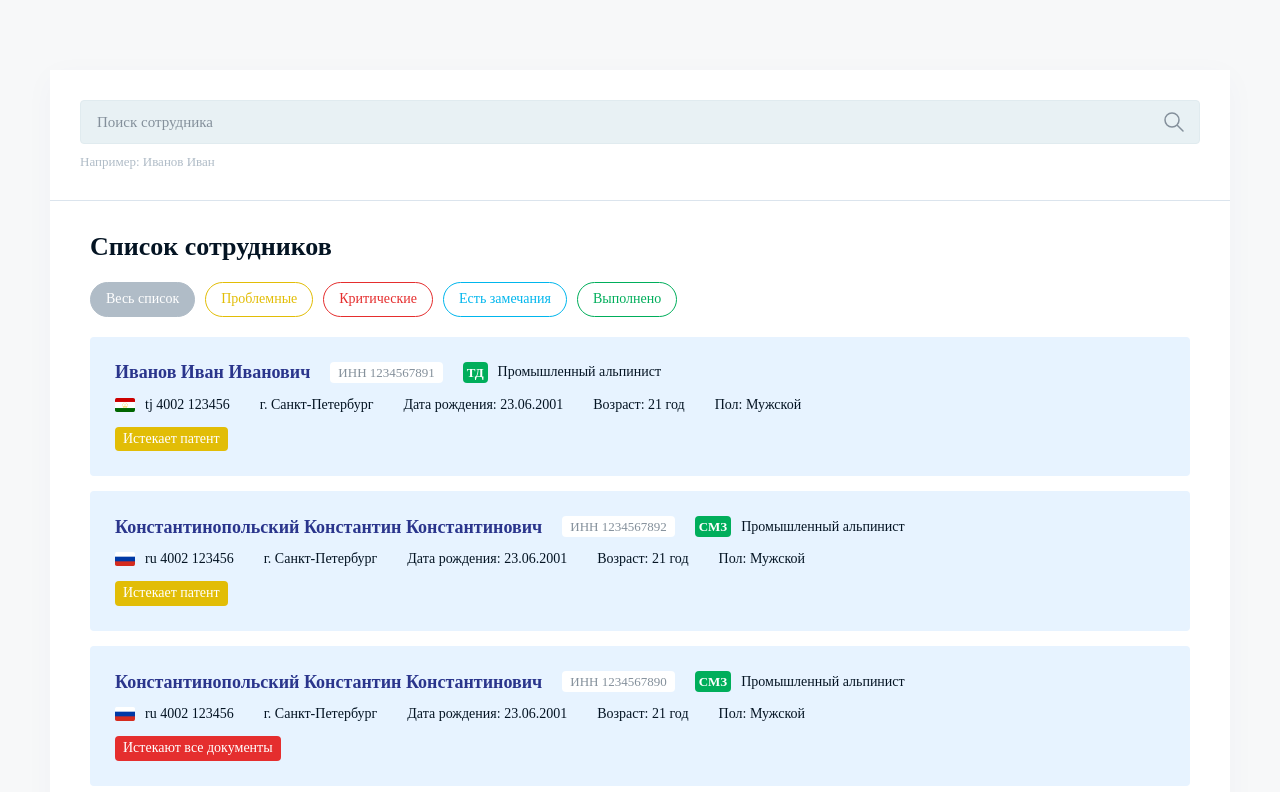
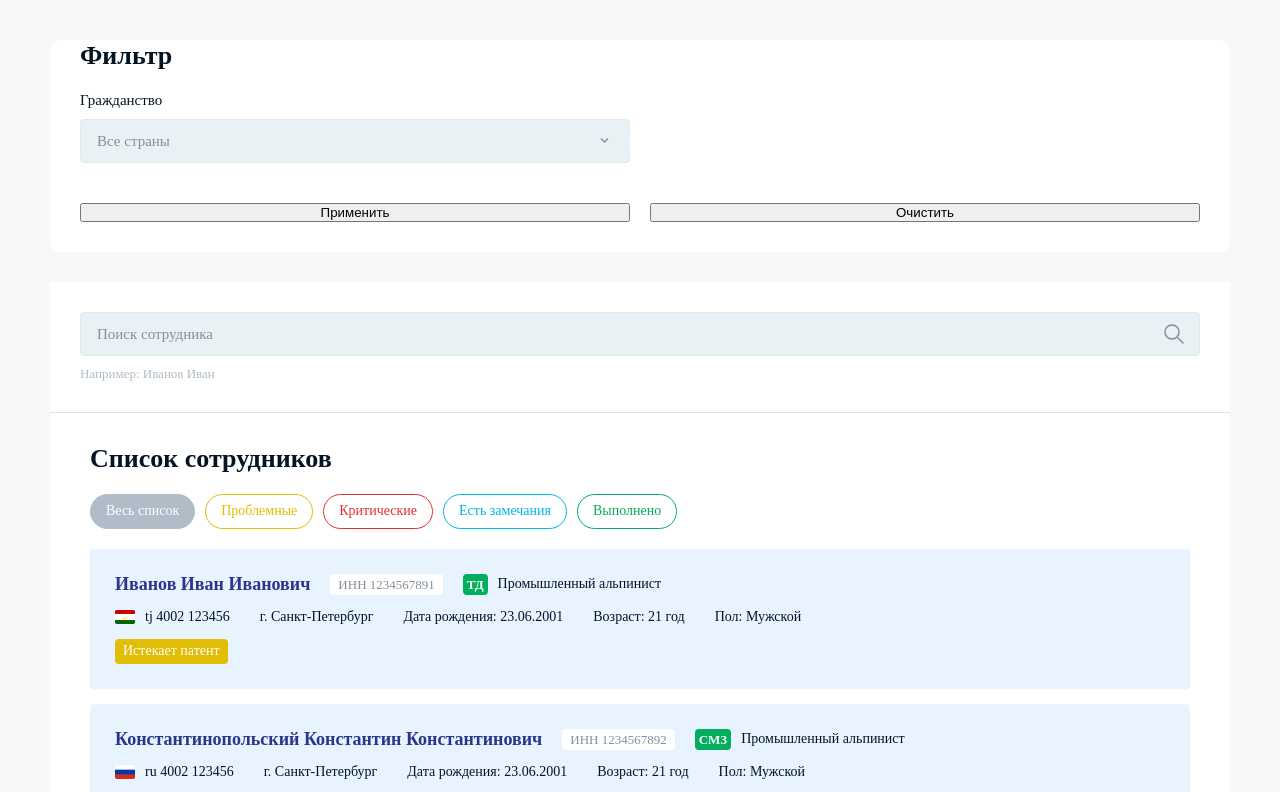
Before and after one commit to Juris-Berkulis/employees, a Vue app: page / in a window 1280 px wide. Shown: the top 792 px of the page. Built offline with nearby package versions, Linux system fonts and the light colour scheme.

Commit message:
1. Add filtering of employees by citizenship; 2. Add styles for some filters.

```diff
--- a/src/assets/styles/_base.scss
+++ b/src/assets/styles/_base.scss
@@ -18,7 +18,7 @@
 }
 
 .input {
-  outline: none;
+  border: none;
 
   &:focus {
     outline: none;
@@ -28,3 +28,12 @@
     color: currentColor;
   }
 }
+
+.select {
+  appearance: none;
+
+  &:focus {
+    border: none;
+    outline: none;
+  }
+}
--- a/src/assets/styles/_variables.scss
+++ b/src/assets/styles/_variables.scss
@@ -11,4 +11,7 @@ $sp-l: 1920px;
     --dark_grey: #84909b;
     --line: #dbe4ed;
     --white: #ffffff;
+
+    //* box-shadow:
+    --bsh: 0px 7px 30px 0px rgba(42, 53, 140, 0.03);
 }
--- a/src/components/EmployeesList.vue
+++ b/src/components/EmployeesList.vue
@@ -5,6 +5,11 @@ import EmployeesListItem from '@/components/EmployeesListItem.vue';
 import { employees, type Employee } from '@/data/employees';
 import { useFilterStaffTagStore } from '@/stores/filterStaffTag';
 import { useSearchEmployeesStore } from '@/stores/searchEmployees';
+import { useFilterCountryStore } from '@/stores/filterCountry';
+
+const {
+    filterCountry,
+} = storeToRefs(useFilterCountryStore());
 
 const {
     searchValue,
@@ -17,9 +22,14 @@ const {
     isFilterStaffTagEnabled,
 } = storeToRefs(filterStaffTagStore);
 
+const employeesListWithFilteredCountry: ComputedRef<Employee[]> = computed(() => {
+    if (filterCountry.value) return employees.filter((employee) => employee.country.id === filterCountry.value)
+    else return employees
+});
+
 const employeesListWithFilteredStaffTag: ComputedRef<Employee[]> = computed(() => {
-    if (!isFilterStaffTagEnabled.value) return employees
-    else return employees.filter((employee) => filterStaffTag.value[employee.status.tag.id])
+    if (!isFilterStaffTagEnabled.value) return employeesListWithFilteredCountry.value
+    else return employeesListWithFilteredCountry.value.filter((employee) => filterStaffTag.value[employee.status.tag.id])
 });
 
 const employeesListWithSearch: ComputedRef<Employee[]> = computed(() => {
--- /dev/null
+++ b/src/components/FilterAside.vue
@@ -0,0 +1,68 @@
+<script setup lang="ts">
+import { storeToRefs } from 'pinia';
+import FilterCountry from '@/components/FilterCountry.vue';
+import { useTriggerForFilters } from '@/stores/triggerForFilters';
+
+const {
+    triggerForSaveFilters,
+} = storeToRefs(useTriggerForFilters());
+
+const applyFilters = (): void => {
+    triggerForSaveFilters.value++;
+};
+
+const resetFilters = (): void => {
+    triggerForSaveFilters.value--;
+};
+</script>
+
+<template>
+<aside class="aside">
+    <div class="aside__filters filters">
+        <h2 class="filters__title column column_x2">Фильтр</h2>
+        <FilterCountry class="filters__item column column_x1" :triggerForsaveFilter="triggerForSaveFilters" />
+        <div class="filters__btns column column_x2">
+            <button class="filters__btn" @click="applyFilters">Применить</button>
+            <button class="filters__btn" @click="resetFilters">Очистить</button>
+        </div>
+    </div>
+</aside>
+</template>
+
+<style scoped lang="scss">
+.aside {
+    border-radius: 10px;
+    background-color: var(--white, #ffffff);
+    box-shadow: --bsh;
+    display: flex;
+    flex-direction: column;
+    gap: 30px;
+}
+
+.filters {
+    padding: 0 30px 30px;
+    display: grid;
+    grid-template-columns: repeat(2, 1fr);
+    grid-gap: 20px;
+}
+
+.column_x2 {
+    grid-column: auto/span 2;
+}
+
+.filters__title {
+    color: var(--black, #041423);
+    font-family: Montserrat;
+    font-size: 26px;
+    font-style: normal;
+    font-weight: 600;
+    line-height: 120%;
+}
+
+.filters__btns {
+    padding-top: 20px;
+    display: grid;
+    grid-template-columns: repeat(2, 1fr);
+    grid-gap: 20px;
+}
+</style>
--- /dev/null
+++ b/src/components/FilterCountry.vue
@@ -0,0 +1,41 @@
+<script setup lang="ts">
+import { ref, watch, type Ref } from 'vue';
+import { storeToRefs } from 'pinia';
+import BaseSelect from '@/components/base/BaseSelect.vue';
+import { countryList, type CountryId } from '@/data/country';
+import { useFilterCountryStore } from '@/stores/filterCountry';
+import { useTriggerForFilters } from '@/stores/triggerForFilters';
+
+const {
+    triggerForSaveFilters,
+} = storeToRefs(useTriggerForFilters());
+
+const {
+    filterCountry,
+} = storeToRefs(useFilterCountryStore());
+
+const tracker: Ref<number> = ref(triggerForSaveFilters.value);
+const countryId: Ref<CountryId | false> = ref(false);
+
+watch(triggerForSaveFilters, () => {
+    if (triggerForSaveFilters.value > tracker.value) {
+        filterCountry.value = countryId.value;
+    } else if (triggerForSaveFilters.value < tracker.value) {
+        filterCountry.value = false;
+        countryId.value = false;
+    }
+    tracker.value = triggerForSaveFilters.value
+});
+</script>
+
+<template>
+<BaseSelect
+    v-model:select="countryId"
+    title="Гражданство"
+    defaultValue="Все страны"
+    :optionsList="countryList"
+/>
+</template>
+
+<style scoped lang="scss">
+</style>
--- /dev/null
+++ b/src/components/base/BaseSelect.vue
@@ -0,0 +1,111 @@
+<script setup lang="ts">
+import IconSelectArrow from '@/components/icons/IconSelectArrow.vue';
+import { type Country, type CountryId } from '@/data/country';
+
+interface Props {
+    title: string,
+    defaultValue: string,
+    optionsList: Country[],
+    select: false | CountryId,
+};
+
+defineProps<Props>();
+
+const emit = defineEmits(['update:select']);
+
+const changeSelectValue = (event: Event) => {
+    const newSelectValue = +(event.target as HTMLSelectElement).value;
+    emit('update:select', newSelectValue || false);
+};
+</script>
+
+<template>
+<div class="filter">
+    <h3 class="filter__title">{{ title }}</h3>
+    <div class="filter__select-wrapper">
+        <select
+            class="filter__select select"
+            :class="{select_black: select !== false}"
+            @change="changeSelectValue"
+            :value="select"
+        >
+            <option
+                class="select__option"
+                :value="false"
+            >{{ defaultValue }}</option>
+            <option
+                class="select__option select__option_black"
+                v-for="option of optionsList"
+                :value="option.id"
+            >{{ option.title }}</option>
+        </select>
+        <IconSelectArrow class="select__arrow" />
+    </div>
+</div>
+</template>
+
+<style scoped lang="scss">
+$bc-select: #e8f1f4;
+
+.filter__title {
+    margin-bottom: 10px;
+    color: var(--black, #041423);
+    font-family: Montserrat;
+    font-size: 15px;
+    font-style: normal;
+    font-weight: 500;
+    line-height: 120%;
+}
+
+.filter__select-wrapper {
+    position: relative;
+    width: 100%;
+    display: inline-block;
+}
+
+.filter__select {
+    width: 100%;
+}
+
+.select {
+    padding: 12px 16px;
+    border-radius: 4px;
+    border: 1px solid #e0ebef;
+    background-color: $bc-select;
+    color: var(--dark_grey, #84909b);
+    font-family: Montserrat;
+    font-size: 15px;
+    font-style: normal;
+    font-weight: 400;
+    line-height: 120%;
+
+    &_black {
+        color: var(--black, #041423);
+    }
+}
+
+.select__option {
+    padding: 12px 16px;
+    color: currentColor;
+    font-family: inherit;
+    font-size: inherit;
+    font-style: inherit;
+    font-weight: inherit;
+    line-height: inherit;
+
+    &_black {
+        color: var(--black, #041423);
+    }
+}
+
+.select__arrow {
+    position: absolute;
+    top: 50%;
+    right: 0;
+    transform: translateY(-50%);
+    padding: 0 16px 0 10px;
+    box-sizing: content-box;
+    background-color: $bc-select;
+    pointer-events: none;
+}
+</style>
--- /dev/null
+++ b/src/components/icons/IconSelectArrow.vue
@@ -0,0 +1,5 @@
+<template>
+<svg xmlns="http://www.w3.org/2000/svg" width="19" height="18" viewBox="0 0 19 18" fill="none">
+    <path d="M6.5 7L9.5 10L12.5 7" stroke="#84909b" stroke-width="1.5" stroke-linecap="square"/>
+</svg>
+</template>
--- a/src/data/employees.ts
+++ b/src/data/employees.ts
@@ -1,4 +1,4 @@
-import type { Country, CountryId } from "./county";
+import type { Country, CountryId } from "./country";
 import type { Gender, GenderId } from "./gender";
 import type { Position, PositionId } from "./position";
 import type { StaffTag, StaffTagId } from "./staffTag";
--- /dev/null
+++ b/src/stores/filterCountry.ts
@@ -0,0 +1,11 @@
+import { ref, type Ref } from "vue";
+import { defineStore } from "pinia";
+import type { CountryId } from "@/data/country";
+
+export const useFilterCountryStore = defineStore('filterCountry', () => {
+    const filterCountry: Ref<CountryId | false> = ref(false);
+
+    return {
+        filterCountry,
+    }
+});
--- /dev/null
+++ b/src/stores/triggerForFilters.ts
@@ -0,0 +1,10 @@
+import { ref, type Ref } from 'vue';
+import { defineStore } from "pinia";
+
+export const useTriggerForFilters = defineStore('triggerForFilters', () => {
+    const triggerForSaveFilters: Ref<number> = ref(0);
+
+    return {
+        triggerForSaveFilters,
+    }
+});
--- a/src/views/HomeView.vue
+++ b/src/views/HomeView.vue
@@ -2,6 +2,7 @@
 import SearchEmployees from '@/components/SearchEmployees.vue';
 import EmployeesList from '@/components/EmployeesList.vue';
 import FilterStaffTag from '@/components/FilterStaffTag.vue';
+import FilterAside from '@/components/FilterAside.vue';
 </script>
 
 <template>
@@ -14,16 +15,11 @@ import FilterStaffTag from '@/components/FilterStaffTag.vue';
             </template>
         </EmployeesList>
     </div>
-    <aside class="home-page__aside">
-
-    </aside>
+    <FilterAside class="home-page__aside" />
 </div>
 </template>
 
 <style scoped lang="scss">
-//* box-shadow:
-$bsh: 0px 7px 30px 0px rgba(42, 53, 140, 0.03);
-
 .home-page {
     display: flex;
     align-items: flex-start;
@@ -40,7 +36,7 @@ $bsh: 0px 7px 30px 0px rgba(42, 53, 140, 0.03);
 .home-page__general {
     flex-grow: 1;
     background-color: var(--white, #ffffff);
-    box-shadow: $bsh;
+    box-shadow: --bsh;
 }
 
 .home-page__search-employees {
@@ -49,12 +45,6 @@ $bsh: 0px 7px 30px 0px rgba(42, 53, 140, 0.03);
 
 .home-page__aside {
     width: 587px;
-    border-radius: 10px;
-    background-color: var(--white, #ffffff);
-    box-shadow: $bsh;
-    display: flex;
-    flex-direction: column;
-    gap: 30px;
 
     @media (max-width: $sp-l) {
         & {
```
Also changed, not shown: src/data/country.ts (renamed from src/data/county.ts).
